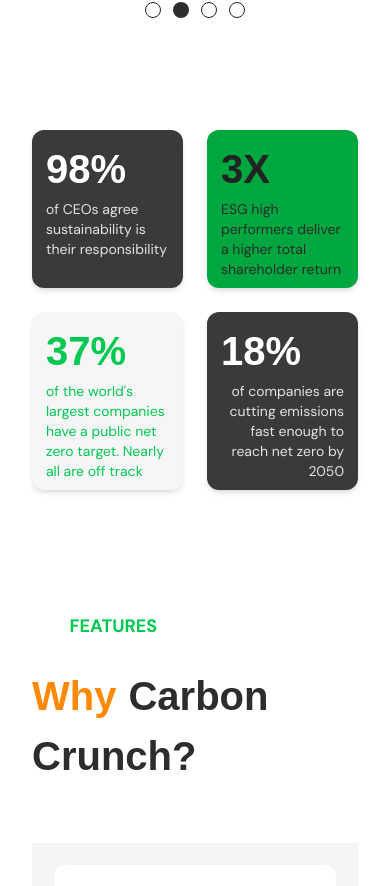
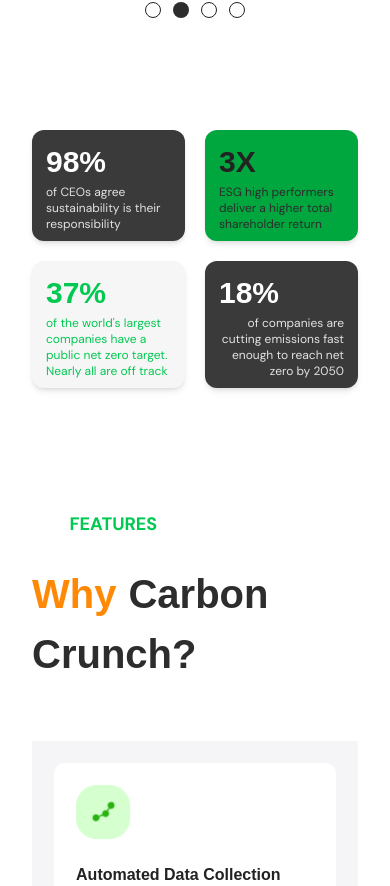
Before and after one commit to dazzlerabhi30800/carbonCrunch-frontend-challenge, a React (Vite) app: page / in a window 390 px wide. Shown: the part 997-1883 px from the top of the page. Built offline with nearby package versions, Linux system fonts and the light colour scheme; a web font is replaced by a local one.

Commit message:
added grid instead of flex box in hug.jsx

```diff
--- a/src/components/Header.jsx
+++ b/src/components/Header.jsx
@@ -4,7 +4,7 @@ import { links } from "../data/data";
 const Header = () => {
   const [showNavbar, setShowNavbar] = useState(false);
   return (
-    <header className="flex items-center justify-between pt-3 px-4 sm:px-6 md:pt-6 lg:pt-12 lg:px-10 xl:pt-[58px] xl:px-14">
+    <header className="flex items-center justify-between pt-3 px-4 sm:px-6 md:pt-6 lg:pt-12 lg:px-10 xl:px-14">
       {/* Logo */}
       <div className="flex items-center gap-[6px] text-lg md:text-sm lg:text-base xl:text-lg">
         <img
--- a/src/components/Hug.jsx
+++ b/src/components/Hug.jsx
@@ -3,7 +3,7 @@ import { hugData } from "../data/data";
 
 const Hug = () => {
   return (
-    <section className="flex flex-wrap gap-6 md:gap-[35px] px-8 md:px-16 mt-28 md:mt-40">
+    <section className="grid grid-cols-2 md:grid-cols-3 lg:grid-cols-4 gap-5 md:gap-[35px] px-8 md:px-16 mt-28 md:mt-40">
       {hugData?.map((data, index) => (
         // Hug Comp
         <div
@@ -11,11 +11,11 @@ const Hug = () => {
           className={`flex flex-col md:basis-initial py-[9px] px-[14px] rounded-xl ${data.bgClass} shadow-md flex-1`}
         >
           <h3
-            className={`text-[40px] md:text-[53px] font-bold ${data.labelClass}`}
+            className={`text-[30px] sm:text-[40px] md:text-[53px] font-bold ${data.labelClass}`}
           >
             {data.label}
           </h3>
-          <p className={`${data.infoClass} text-sm md:text-base`}>
+          <p className={`${data.infoClass} text-xs sm:text-sm md:text-base`}>
             {data.info}
           </p>
         </div>
```
